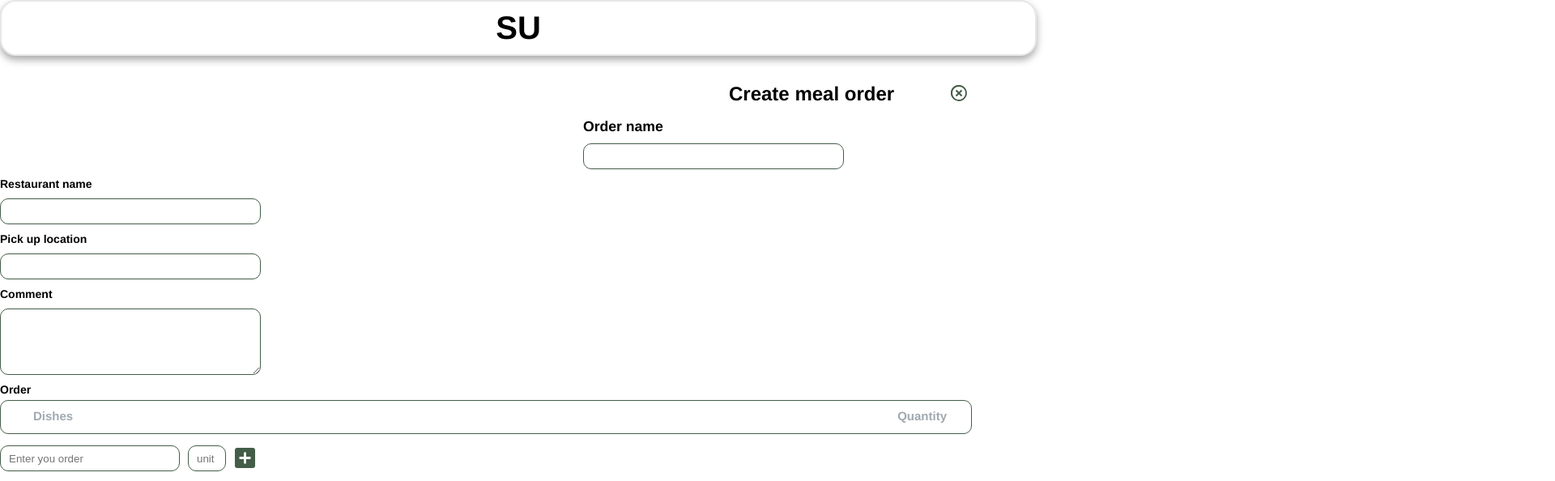
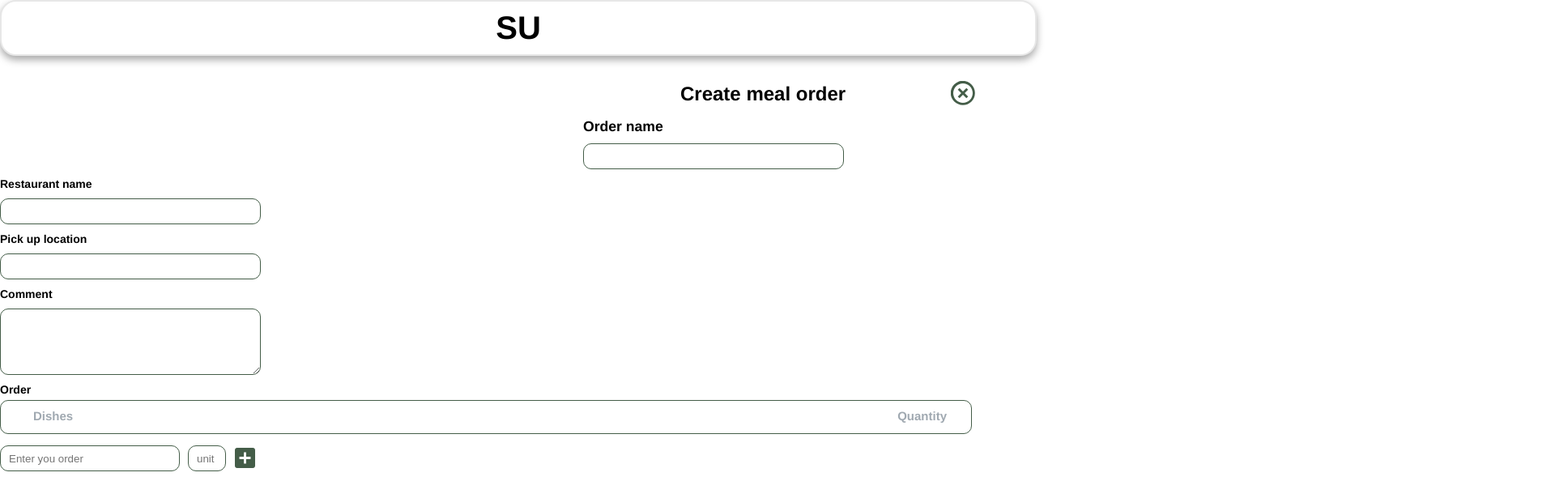
Before and after one commit to Green-Teaz123/Green_, a React (Create React App) app: page /create in a window 1280 px wide. Shown: the top 594 px of the page at 81% size, 1920 px wide, since content can reach past the window. Built offline with nearby package versions, Linux system fonts and the light colour scheme.

Commit message:
Tiger Boom

```diff
--- a/src/styles/createOrder.css
+++ b/src/styles/createOrder.css
@@ -139,16 +139,19 @@
         width: 1200px;
     }
     .create-order .header-create-order {
-        margin-right: -150%;
+        margin-right: -140%;
         margin-top: 1%;
     }
     .create-order .header-create-order p {
         font-size: 150%;
     }
     .create-order .header-create-order .btn {
-        margin-right: 75%;
+        margin-right: 70%;
     }
-
+    .create-order .header-create-order .btn svg {
+        width: 150%;
+        height: 150%;
+    }
     .create-order .form-create-order #lbl1{
         margin-left: 60%;
         font-size: 110%;
```
